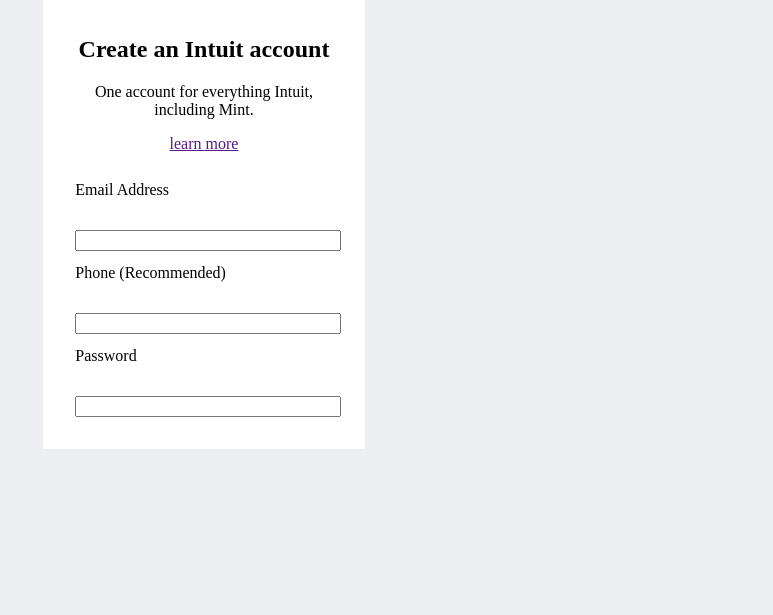
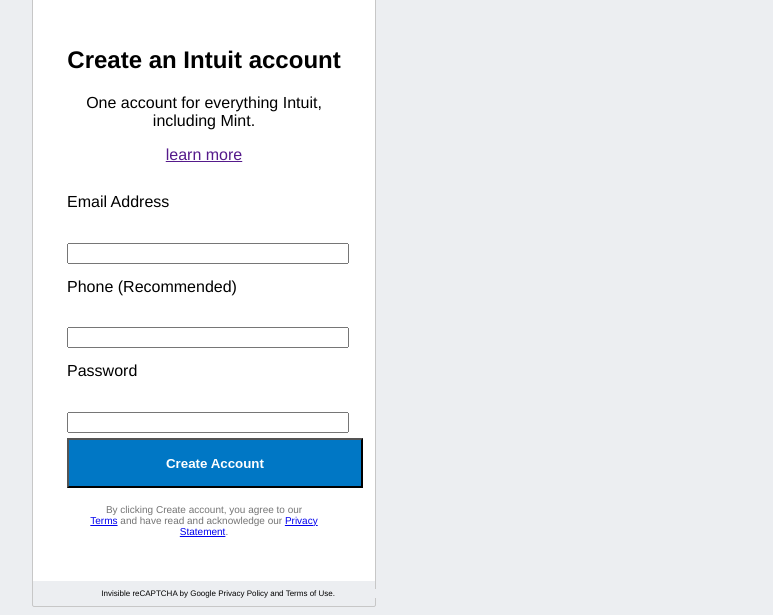
Before and after one commit to cerfectus/Mint_clone, a plain HTML site: page index.html in a window 1280 px wide. Shown: the part 248-863 px from the top of the page, without its empty margins (436-1209 px from the left). Before the commit the page ends 800 px from the top, so only its background shows below. Drawn offline with Linux system fonts and the light colour scheme.

Commit message:
finish main form

```diff
--- a/index.html
+++ b/index.html
@@ -45,7 +45,21 @@
                         <input class="input-width" type="tel" name="phone">
                         <label class="left-text">Password</label> <br>
                         <input class="input-width" type="password" name="password">
+
+                        <input class="btn-aqua submit"  type="submit" value="Create Account">
+
+                        <p class="terms">
+                            By clicking Create account, you agree to our<br>
+                            <a href="#">Terms</a> and have read and acknowledge our <a href="#">Privacy Statement</a>.
+                        </p>
+
+
                     </form>
+                    <div class="captcha">
+                            <p>
+                             Invisible reCAPTCHA by Google Privacy Policy and Terms of Use.
+                            </p>
+                    </div>
                 </main>
     </section>
 
--- a/style.css
+++ b/style.css
@@ -5,6 +5,7 @@
 
 .btn-aqua {
     background-color: #0077c5;
+    margin: 2% 0 2% 0;
 }
 .title-sub{
     display:flex;
@@ -35,8 +36,34 @@
 }
 body{
     background-color: #ECEEF1;
+    font-family:AvenirNext,Avenir,"Helvetica Neue",Helvetica,Arial,sans-serif;
 }
 form{
     background-color:white;
     padding: 10% 10% 10% 10%;
 }
+
+.submit {
+    width: 108%;
+    height: 50px;
+    font-weight: bold;
+    color: white;
+}
+.terms {
+    color: #757575;
+    font-size: 10px;
+}
+
+.captcha {
+    display: block;
+    background-color: #ECEEF1;
+    width: 100%;
+    font-size: 8px;
+    padding-left: 20%;
+    padding-right: 20%;
+}
+
+main {
+    border-radius: 2px;
+    border: 1px solid #c7c7c7;
+}
```
